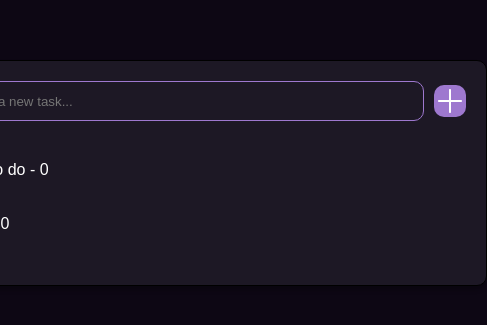
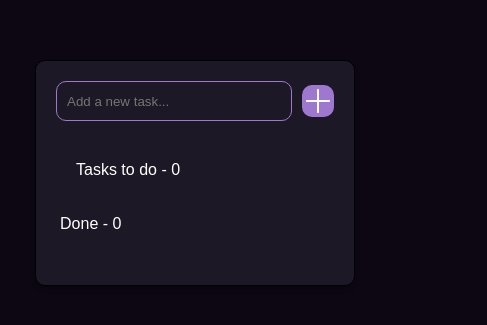
Before and after one commit to fares1583/todoList-DarkMood, a plain HTML site: page index.html in a window 390 px wide. Shown: the part 249-574 px from the top of the page, 487 px wide, since content can reach past the window. Drawn offline with Linux system fonts and the light colour scheme.

Commit message:
Update todoList.css

```diff
--- a/todoList.css
+++ b/todoList.css
@@ -197,3 +197,29 @@ ul li {
    justify-content: center;
    align-items: center;
 }
+
+
+@media (max-width: 767px) {
+
+   /* For screens smaller than 768px (e.g. tablets) */
+   .container {
+      width: 320px;
+
+   }
+
+   li {
+      width: 300px;
+   }
+
+   .done-Task .done-task-count {
+
+      width: 25%;
+   }
+
+   input[type="text"] {
+      width: 100%;
+      margin-left: 0;
+
+
+   }
+}
```
